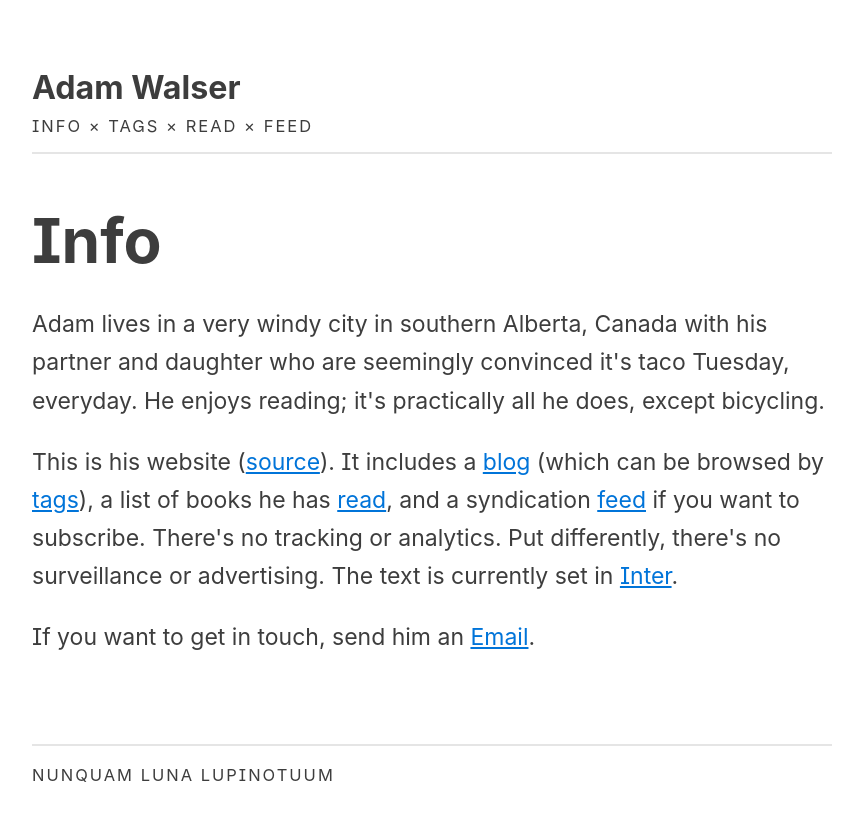
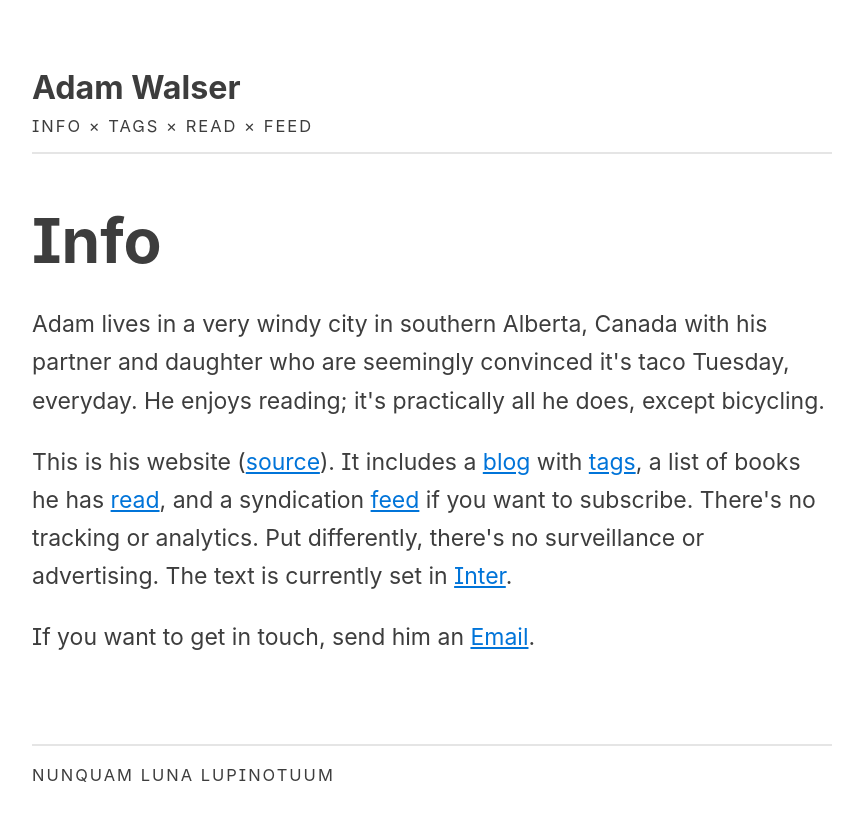
Before and after one commit to ajpwalser/ajpwalser.github.io, a Jekyll site: the page built from info.html, in a window 1280 px wide. Shown: the top 821 px of the page, without its empty margins (208-1071 px from the left). Built offline with Jekyll 4.4.1, drawn with Linux system fonts in a browser that asks for light colours; some web fonts are replaced.

Commit message:
Update info.html

```diff
--- a/info.html
+++ b/info.html
@@ -6,6 +6,6 @@
 
 <h2>Info</h2>
 <p class="first">Adam lives in a very windy city in southern Alberta, Canada with his partner and daughter who are seemingly convinced it's taco Tuesday, everyday. He enjoys reading; it's practically all he does, except bicycling.</p>
-<p>This is his website (<a href="https://github.com/ajpwalser/ajpwalser.github.io">source</a>). It includes a <a href="https://ajpwalser.github.io/">blog</a> (which can be browsed by <a href="https://ajpwalser.github.io/tags/">tags</a>), a list of books he has <a href="https://ajpwalser.github.io/read/">read</a>, and a syndication <a href="https://ajpwalser.github.io/feed.xml">feed</a> if you want to subscribe. There's no tracking or analytics. Put differently, there's no surveillance or advertising. The text is currently set in <a href="https://rsms.me/inter/">Inter</a>.</p>
+<p>This is his website (<a href="https://github.com/ajpwalser/ajpwalser.github.io">source</a>). It includes a <a href="https://ajpwalser.github.io/">blog</a> with <a href="https://ajpwalser.github.io/tags/">tags</a>, a list of books he has <a href="https://ajpwalser.github.io/read/">read</a>, and a syndication <a href="https://ajpwalser.github.io/feed.xml">feed</a> if you want to subscribe. There's no tracking or analytics. Put differently, there's no surveillance or advertising. The text is currently set in <a href="https://rsms.me/inter/">Inter</a>.</p>
 <p>If you want to get in touch, send him an <a href="mailto:ajpwalser@gmail.com">Email</a>.
 <div class="spacer"></div>
```
